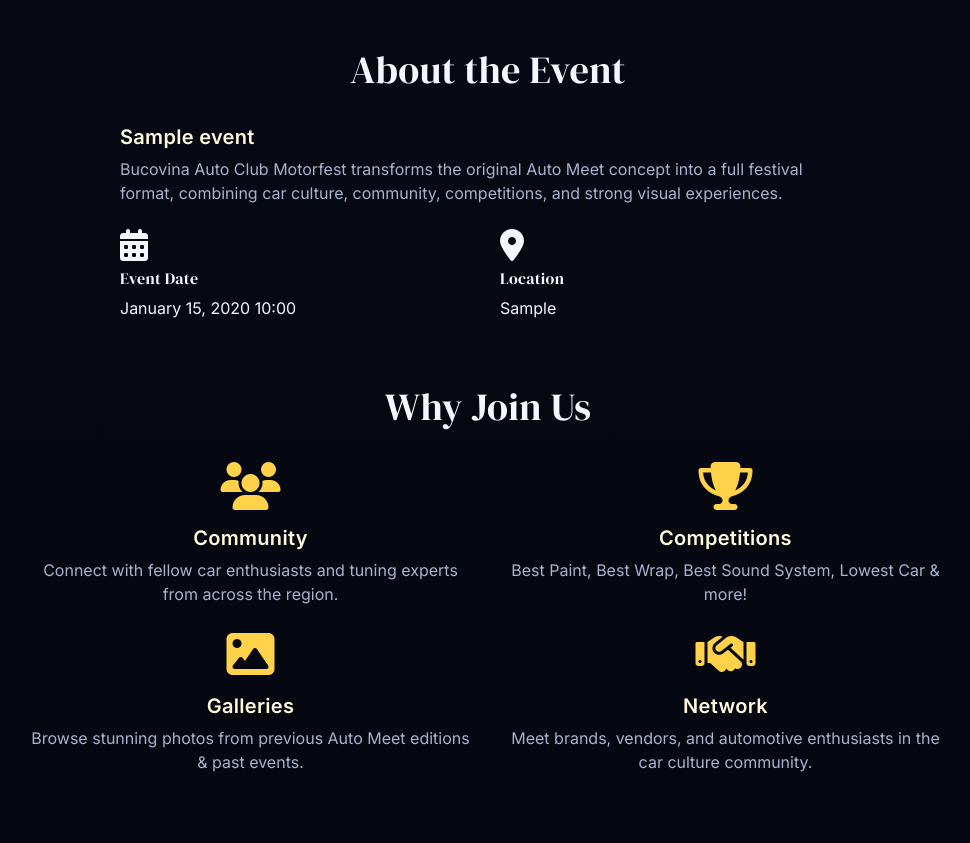
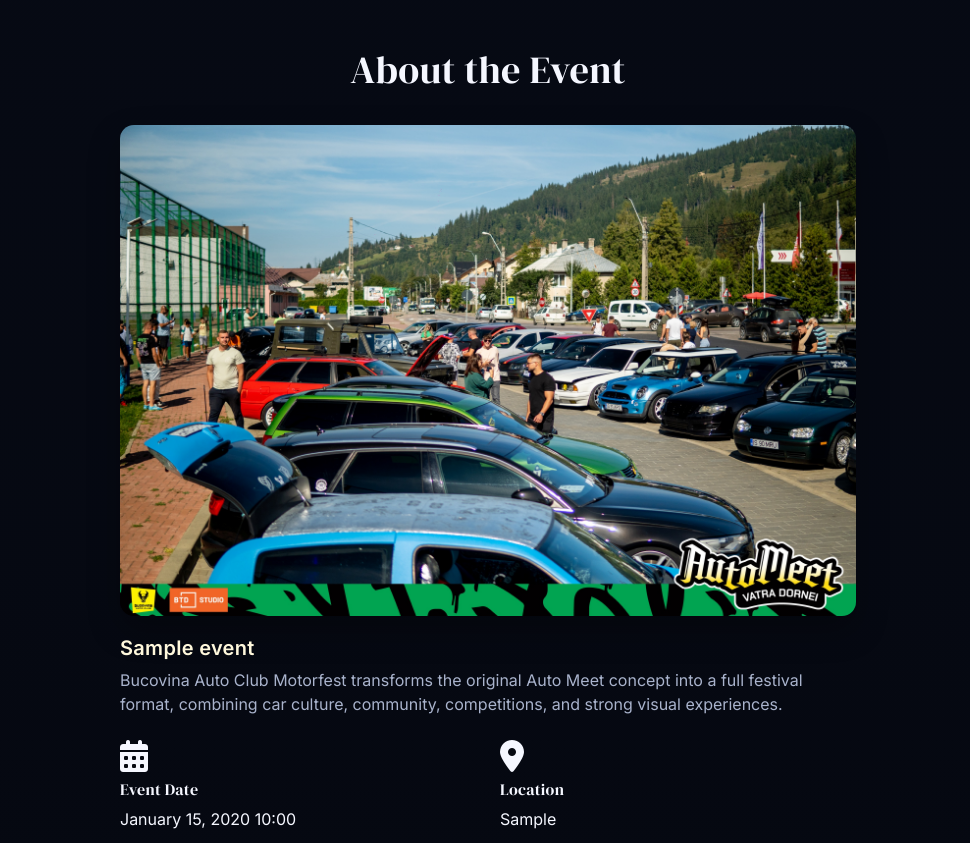
Before and after one commit to adynetro/bacmotorfest, a Django app: page / in a window 1280 px wide. Shown: the part 985-1828 px from the top of the page, without its empty margins (152-1122 px from the left). Run offline with Django 5.2, Linux system fonts and the light colour scheme; tables that the repository leaves empty hold one stand-in row (values such as "Sample post").

Commit message:
Add about-event photo to homepage
Co-authored-by: Copilot <223556219+Copilot@users.noreply.github.com>

```diff
--- a/core/templates/index.html
+++ b/core/templates/index.html
@@ -39,6 +39,15 @@
         position: relative;
         z-index: 2;
     }
+
+    .about-event-image {
+        width: 100%;
+        height: auto;
+        border-radius: 14px;
+        margin-bottom: 1.25rem;
+        box-shadow: 0 14px 32px rgba(0, 0, 0, 0.28);
+        display: block;
+    }
 </style>
 {% endblock %}
 
@@ -71,6 +80,11 @@
             <h2 class="section-title">About the Event</h2>
             <div class="card no-box">
                 <div class="card-body p-4">
+                    <img
+                        src="{% static 'images/about-event-main.jpeg' %}"
+                        alt="BAC Motorfest participants and cars in Vatra Dornei"
+                        class="about-event-image"
+                    >
                     <h5 class="card-title">{{ event.title }}</h5>
                     <p class="card-text">
                         Bucovina Auto Club Motorfest transforms the original Auto Meet concept into a full festival format,
```
Also changed, not shown: core/static/images/about-event-main.jpeg (added).
